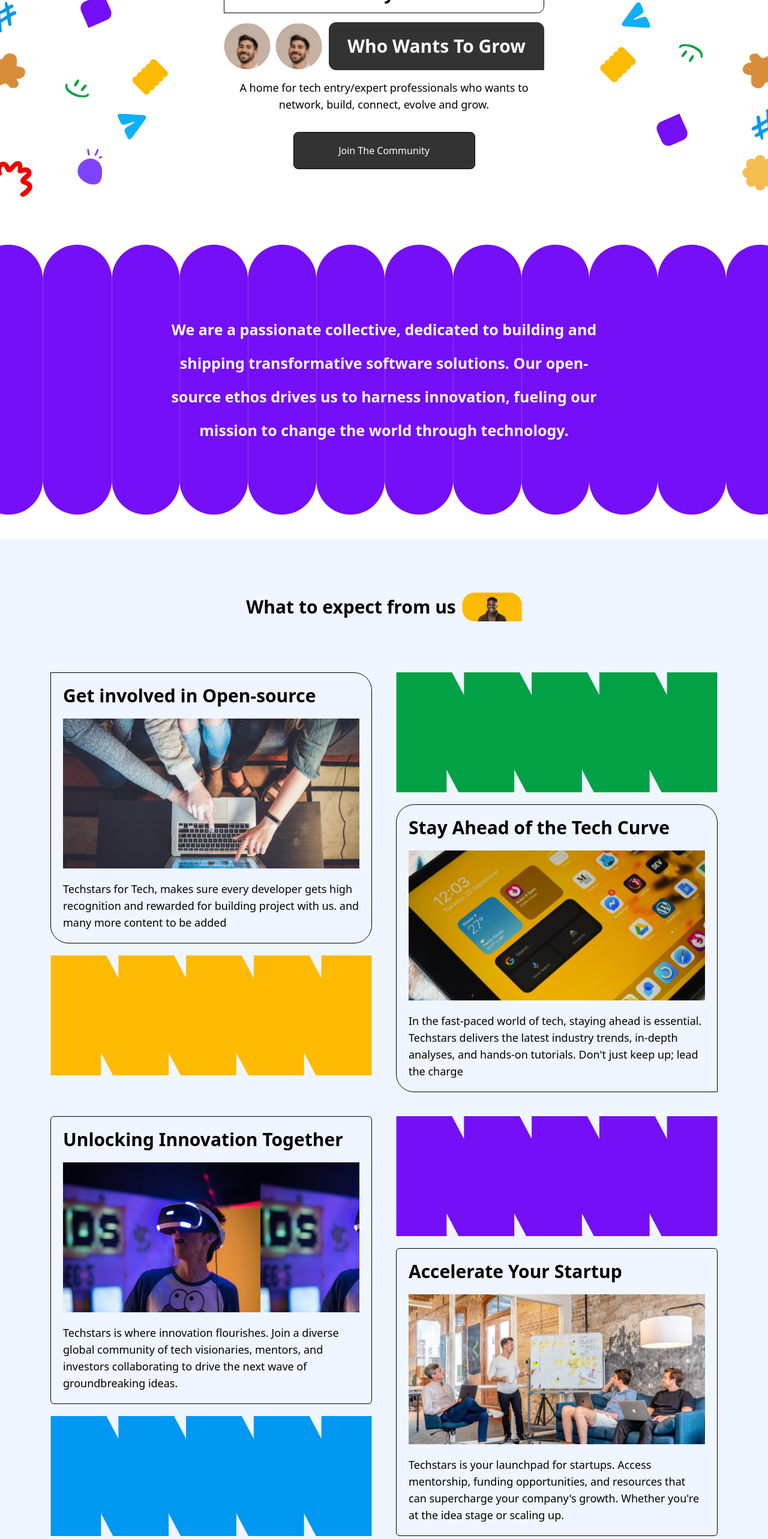
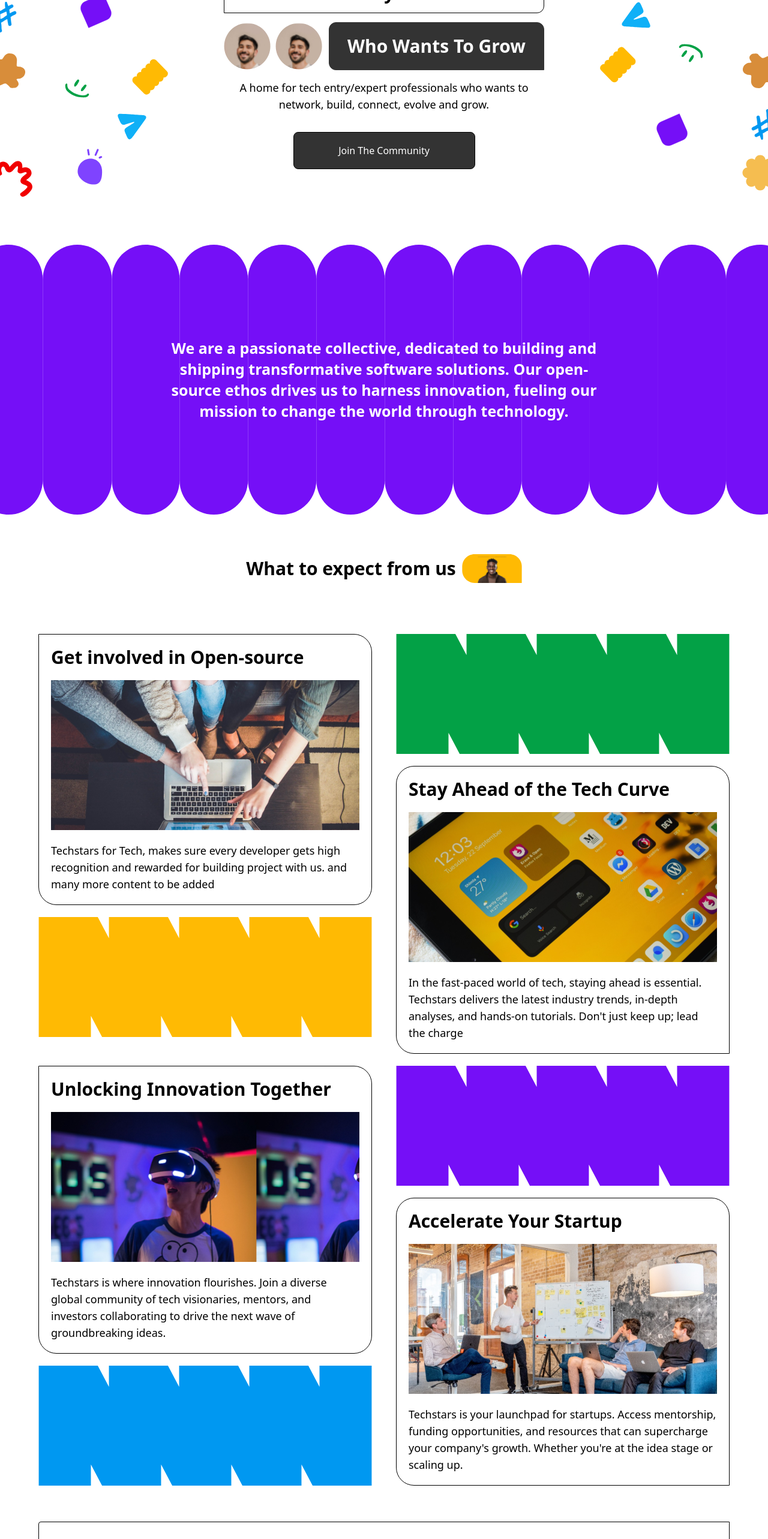
Before and after one commit to TechStarsCommunity/Techstars-Website, a React (Vite) app: page / in a window 1280 px wide. Shown: the part 234-2800 px from the top of the page at 60% size. Built offline with nearby package versions, Linux system fonts and the light colour scheme; no server answers.

Commit message:
made some toches

```diff
--- a/src/components/About.jsx
+++ b/src/components/About.jsx
@@ -6,7 +6,7 @@ const About = () => {
         <div className='w-full h-[450px] relative bg-white my-[40px] flex items-center justify-center leftAnimation overflow-hidden '>
             <img src={about} alt="" className='absolute w-full h-full top-0 left-0 object-cover' />
             <div className='z-[1] text-center max-w-[800px] p-[40px]'>
-                <p className='text-xl md:text-[25px] text-white cursor-pointer font-bold leading-[56px]'>
+                <p className='text-xl md:text-[25px] text-white cursor-pointer font-bold leading-[35px]'>
                     We are a passionate collective, dedicated to building and shipping transformative software solutions. Our open-source ethos drives us to harness innovation, fueling our mission to change the world through technology.
                 </p>
             </div>
--- a/src/components/Footer.jsx
+++ b/src/components/Footer.jsx
@@ -4,13 +4,13 @@ import ScrollReveal from '../provider/ScrollReveal'
 
 const Footer = () => {
     return (
-        <div className='w-full  bg-[#222222] overflow-x-hidden '>
+        <div className='w-full bg-[#222222] overflow-x-hidden py-[15px] '>
             <ScrollReveal direction="top">
-                <div className="p-[64px] w-full grid grid-cols-1 md:grid-cols-2 gap-[25px] items-center justify-center   ">
+                <div className="px-[20px]  md:px-[64px] w-full grid grid-cols-1 md:grid-cols-2 gap-[25px] items-center justify-center   ">
                     <ScrollReveal direction="left" className="max-w-[250px] w-full md:w-[250px] h-[250px]">
-                        <div className='w-full  h-[300px] '>
-                            <img src={chat} alt="" className='w-full h-full object-contain' />
-                        </div>
+                        <img src={chat} alt="" className='w-full' />
+                        {/* <div className='w-full  h-[300px] '>
+                        </div> */}
                     </ScrollReveal>
                     <ScrollReveal direction="right">
                         <div className='w-full text-white grid gap-4'>
@@ -24,8 +24,8 @@ const Footer = () => {
                         </div>
                     </ScrollReveal>
                 </div>
-                <hr className='bg-white h-[2px] w-full ' />
-                <div className="p-[64px] w-full flex flex-col md:flex-row gap-[25px] items-center justify-center text-white  ">
+                <hr className='bg-white h-[2px] w-full mt-[10px] ' />
+                <div className="p-[20px]  md:px-[64px]  w-full flex flex-col md:flex-row gap-[25px] items-center justify-center text-white  ">
                     Built By Team SoluTech
                 </div>
             </ScrollReveal>
--- a/src/components/Hero.jsx
+++ b/src/components/Hero.jsx
@@ -16,7 +16,7 @@ import ScrollReveal from '../provider/ScrollReveal'
 
 const Hero = () => {
     return (
-        <div className='w-full min-h-[500px] py-[30px] relative flex items-center justify-center leftAnimation overflow-hidden px-[64px]'>
+        <div className='w-full min-h-[500px] py-[30px] relative flex items-center justify-center leftAnimation overflow-hidden px-[20px]  md:px-[64px]'>
             {/* <div className=' absolute left-0 h-full max-w-[300px] w-[30%] flex items-center justify-center z-'>
                 <img src={LeftHero} alt="" />
             </div> */}
--- a/src/components/NavBar.jsx
+++ b/src/components/NavBar.jsx
@@ -30,14 +30,14 @@ const NavBar = () => {
     }, [disableScroll]);
 
     return (
-        <div className='w-full flex px-[64px] py-[20px] justify-between items-center'>
+        <div className='w-full flex px-[20px]  md:px-[64px] py-[20px] justify-between items-center'>
             <Link to="/">
                 <div className='w-[160px] h-[60px]'>
                     <img src={Logo} alt="" className='w-full h-full' />
                 </div>
             </Link>
             <div className={`  ${navState ? "flex absolute w-full h-full top-0 left-0  z-10 bg-black/80" : ""}`}>
-                <div className={`${navState ? "flex flex-col gap-[25px] p-[64px] h-full z-10 " : "hidden"}  md:flex md:gap-[40px] items-center ${navState ? "w-[80%] bg-white absolute top-0 left-0" : "relative"}`} >
+                <div className={`${navState ? "flex flex-col gap-[25px] p-[20px] h-full z-10 " : "hidden"}  md:flex md:gap-[40px] items-center ${navState ? "w-[80%] bg-white absolute top-0 left-0" : "relative"}`} >
                     {navState && (
                         <div className="flex justify-between items-center w-full">
                             <Link to="/">
--- a/src/components/Project.jsx
+++ b/src/components/Project.jsx
@@ -7,7 +7,7 @@ import dashboard from "../assets/image/dashboard.svg"
 
 const Project = () => {
     return (
-        <div className=' p-[64px] w-full bg-white py-[60px] overflow-x-hidden'>
+        <div className='px-[20px]  md:px-[64px] w-full bg-white py-[60px] overflow-x-hidden'>
             <div className='border border-black p-[30px] rounded-l grid gap-[20px]'>
                 <ScrollReveal direction="left">
                     <div className='w-full grid gap-[10px] '>
--- a/src/components/Reward.jsx
+++ b/src/components/Reward.jsx
@@ -7,10 +7,10 @@ import ScrollReveal from '../provider/ScrollReveal'
 
 const Reward = () => {
     return (
-        <div className="grid-container p-[64px] w-full overflow-x-hidden">
+        <div className="grid-container w-full overflow-x-hidden">
             <ScrollReveal direction="left">
                 <div className="item item1">
-                    <div className=' p-[20px] w-full border rounded-md grid gap-[20px] border-black'>
+                    <div className=' p-[20px] w-full border rounded-b-[30px] rounded-tr-[30px] grid gap-[20px] border-black'>
                         <div className='w-full'>
                             <h3 className='text-3xl font-bold'>Unlocking Innovation Together</h3>
                         </div>
@@ -33,7 +33,7 @@ const Reward = () => {
                     <div className=' items-center w-full'>
                         <img src={rewardP} alt="" className='object-cover h-full w-full' />
                     </div>
-                    <div className='p-[20px] w-full border rounded-md grid gap-[20px] border-black me'>
+                    <div className='rounded-bl-[30px] rounded-t-[30px] p-[20px] w-full border grid gap-[20px] border-black me'>
                         <div className='w-full'>
                             <h3 className='text-3xl font-bold'>Accelerate Your Startup</h3>
                         </div>
--- a/src/components/WhatWeDo.jsx
+++ b/src/components/WhatWeDo.jsx
@@ -5,7 +5,7 @@ import Reward from './Reward'
 
 const WhatWeDo = () => {
     return (
-        <div className='w-full grid gap-[64px] bg-blue-50 p-[64px] items-center justify-center '>
+        <div className='w-full grid gap-[64px] px-[20px]  md:px-[64px] items-center justify-center '>
             <div className='flex items-center justify-center pt-[25px] gap-[10px] flex-wrap'>
                 <h3 className='text-3xl font-bold text-center'>What to expect from us</h3>
                 <div className='w-[100px] h-[50px]'>
--- a/src/components/YourComponent.jsx
+++ b/src/components/YourComponent.jsx
@@ -8,7 +8,7 @@ import ScrollReveal from '../provider/ScrollReveal';
 
 const YourComponent = () => {
     return (
-        <div className="grid-container bg-blue-50 p-[64px] w-full overflow-x-hidden">
+        <div className="grid-container py-[20px] w-full overflow-x-hidden">
             <ScrollReveal direction="left">
                 <div className="item item1">
                     <div className=' p-[20px] w-full border rounded-b-[30px] rounded-tr-[30px] grid gap-[20px] border-black'>
--- a/src/index.css
+++ b/src/index.css
@@ -126,7 +126,7 @@ body {
   display: grid;
   grid-template-columns: 1fr 1fr;
   gap: 40px;
-  padding: 20px;
+  /* padding: 20px; */
 }
 
 .item1 {
```
